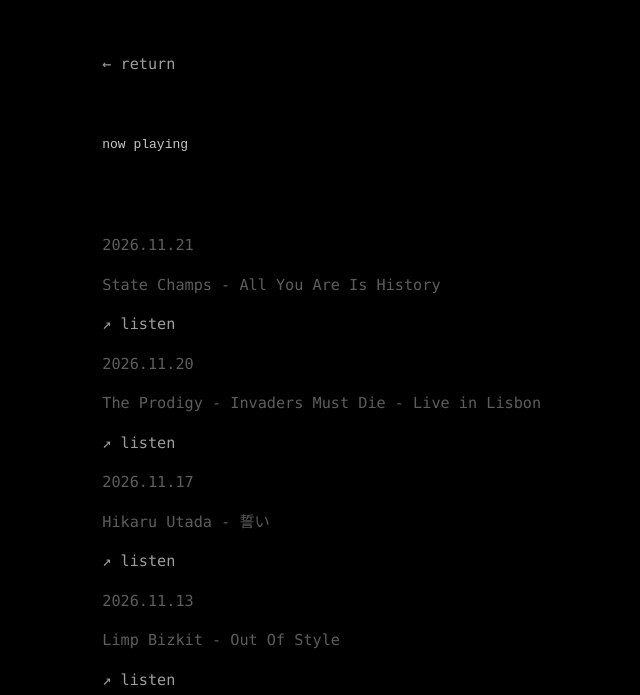
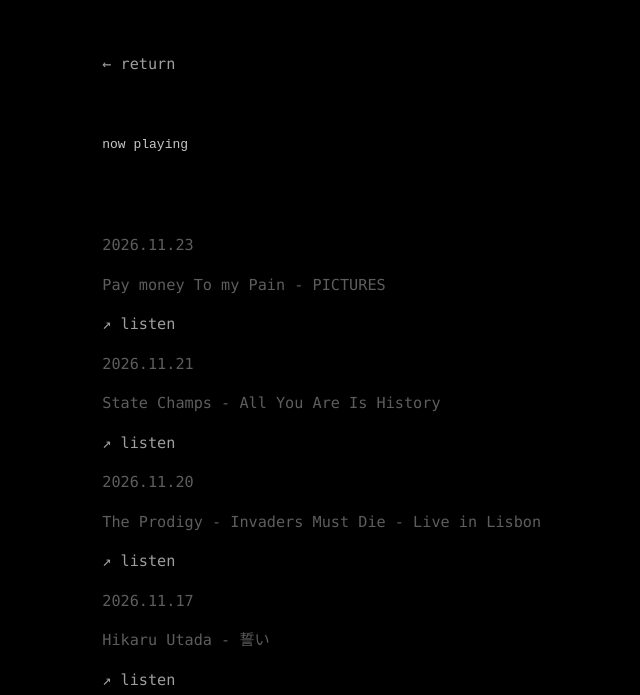
Before and after one commit to blashin888/blashin888.github.io, a plain HTML site: page now/index.html in a window 1280 px wide. Shown: the part 155-850 px from the top of the page, without its empty margins (234-874 px from the left). Drawn offline with Linux system fonts and the light colour scheme.

Commit message:
Update index.html

```diff
--- a/now/index.html
+++ b/now/index.html
@@ -24,6 +24,16 @@ now playing
     <br>
 
     <div class="now-history">
+
+                                    <div class="now-entry">
+        <p class="small">2026.11.23</p>
+        <p class="small">Pay money To my Pain - PICTURES</p>
+        <p class="small">
+          <a href="https://youtu.be/FTtZHLsSHfI?si=riDWDHv07dl325W0"
+             target="_blank"
+             rel="noopener noreferrer">↗ listen</a>
+        </p>
+    </div>
 
                                     <div class="now-entry">
         <p class="small">2026.11.21</p>
```
